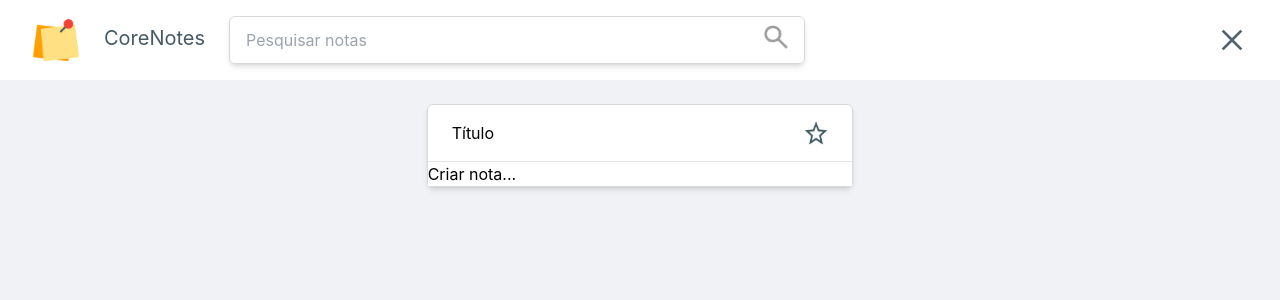
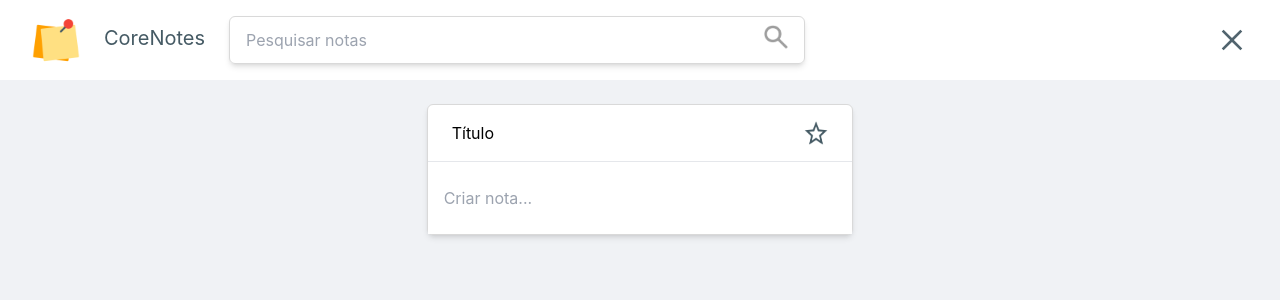
Before and after one commit to Xarlie-Xarlie/corenotes, a React (Create React App) app in the folder frontend/: page / in a window 1280 px wide. Shown: the top 300 px of the page. Built offline with nearby package versions, Linux system fonts and the light colour scheme.

Commit message:
fix: fix note form component hooks

```diff
--- a/frontend/src/components/NoteForm/NoteForm.js
+++ b/frontend/src/components/NoteForm/NoteForm.js
@@ -2,7 +2,6 @@ import React from 'react';
 import useNoteForm from '../../hooks/useNoteForm';
 import useValidation from '../../hooks/useValidation';
 import useSubmitNote from '../../hooks/useSubmitNote';
-import TextInput from './TextInput';
 import FavoriteIcon from './FavoriteIcon';
 import { ToastContainer, toast } from 'react-toastify';
 import 'react-toastify/dist/ReactToastify.css';
@@ -14,18 +13,21 @@ function NoteForm() {
     handleFavoriteToggle, resetForm
   } = useNoteForm();
 
+  const { validateFields } = useValidation();
+  const { submitNote } = useSubmitNote();
+
   const handleSubmit = async (event) => {
     if (event.key !== 'Enter') return;
 
     event.preventDefault();
-    const errors = useValidation(title, description);
+    const errors = validateFields(title, description);
     if (errors.length) {
       errors.forEach(e => toast.warn(e));
       return;
     }
 
     try {
-      const response = await useSubmitNote({ title, description, favorite });
+      const response = await submitNote({ title, description, favorite });
       resetForm();
 
       if (response.errors) {
@@ -42,7 +44,8 @@ function NoteForm() {
     <form className='flex justify-around mt-6 mb-10'>
       <div className='rounded-md border border-[#D9D9D9] shadow-md bg-white w-1/3'>
         <div className='flex justify-between py-4 px-6 border-b'>
-          <TextInput
+          <input
+            className='w-full focus:outline-none placeholder-black'
             value={title}
             onChange={handleTitleChange}
             onKeyDown={handleSubmit}
@@ -52,11 +55,14 @@ function NoteForm() {
           <FavoriteIcon isFavorite={favorite} onClick={handleFavoriteToggle} />
         </div>
         <div className='flex'>
-          <TextInput
+          <input
+            extraClasses={''}
+            className="w-full px-4 py-6 focus:outline-none"
             value={description}
             onChange={handleDescriptionChange}
             onKeyDown={handleSubmit}
             placeholder="Criar nota..."
+            required
           />
         </div>
         <ToastContainer />
--- a/frontend/src/components/NoteForm/TextInput.js
+++ /dev/null
@@ -1,15 +0,0 @@
-import React from 'react';
-
-const TextInput = ({ value, onChange, onKeyDown, placeholder, required = false }) => (
-  <input
-    className="w-full focus:outline-none placeholder-black"
-    type="text"
-    placeholder={placeholder}
-    value={value}
-    onChange={onChange}
-    onKeyDown={onKeyDown}
-    required={required}
-  />
-);
-
-export default TextInput;
--- a/frontend/src/hooks/useSubmitNote.js
+++ b/frontend/src/hooks/useSubmitNote.js
@@ -1,4 +1,5 @@
-export default async function SubmitNoteHook({ title, description, favorite }) {
+const useSubmitNote = () => {
+  const submitNote = async ({ title, description, favorite }) => {
     try {
       const response = await fetch('/api/notes', {
         method: 'POST',
@@ -16,3 +17,8 @@ export default async function SubmitNoteHook({ title, description, favorite }) {
       throw err;
     };
   }
+
+  return { submitNote };
+}
+
+export default useSubmitNote;
--- a/frontend/src/hooks/useValidation.js
+++ b/frontend/src/hooks/useValidation.js
@@ -1,8 +1,12 @@
-const useValidation = (title, description) => {
-  const errors = [];
-  if (!title.trim()) errors.push('Título não pode ser nulo!');
-  if (!description.trim()) errors.push('Descrição não pode ser nulo!');
-  return errors;
+const useValidation = () => {
+  const validateFields = (title, description) => {
+    const errors = [];
+    if (!title.trim()) errors.push('Título não pode ser nulo!');
+    if (!description.trim()) errors.push('Descrição não pode ser nulo!');
+    return errors;
+  };
+
+  return { validateFields };
 };
 
 export default useValidation;
```
Also changed, not shown: 1 other file (tests, documents, lock files or other folders). Lines whose indentation alone changed are shown as unchanged.
